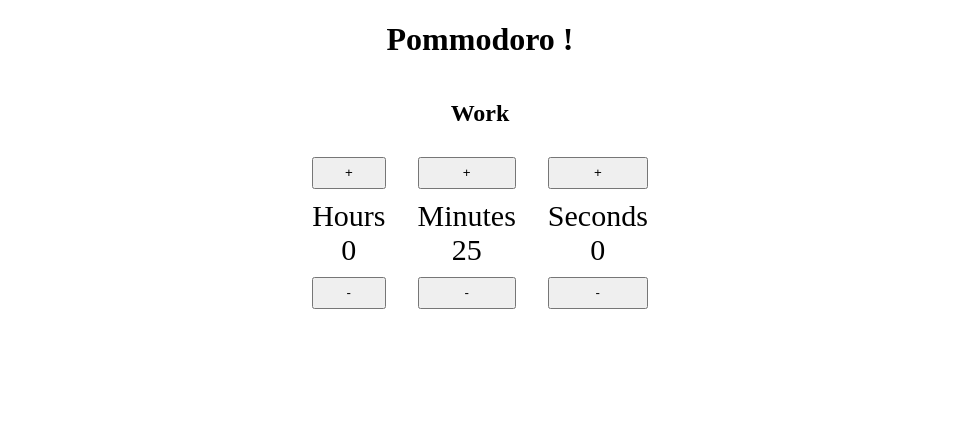
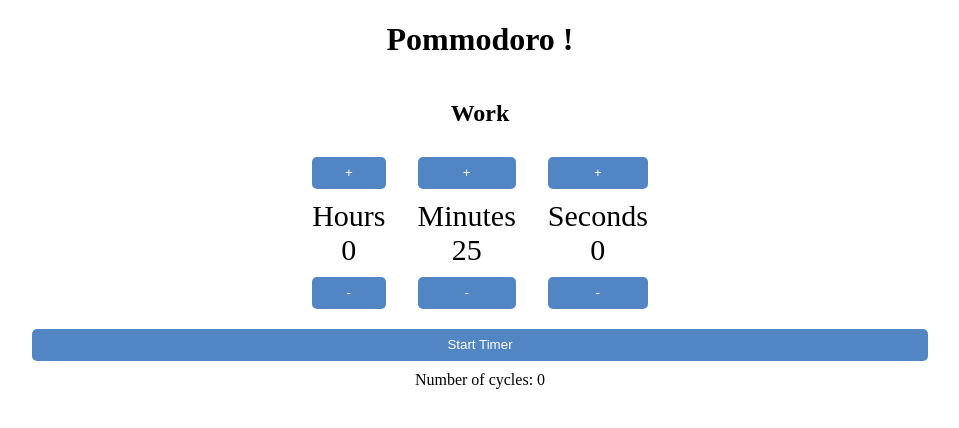
Before and after one commit to WilfriedW9/Pommodoro, a plain HTML site: page index.html in a window 1280 px wide. Shown: the whole page, without its empty margins (160-1119 px from the left). Drawn offline with Linux system fonts and the light colour scheme.

Commit message:
Implémentation nombre de cycles

```diff
--- a/index.html
+++ b/index.html
@@ -15,24 +15,28 @@
         <div class="btn-box"></div>
         <div class="time-display">
           <div class="time hours">
-            <button value="addHours">+</button>
+            <button value="addHours" class="timeCtrl">+</button>
             Hours
             <span id="hours"></span>
-            <button value="substractHours">-</button>
+            <button value="substractHours" class="timeCtrl">-</button>
           </div>
           <div class="time minutes">
-            <button value="addMinutes">+</button>Minutes<span
+            <button value="addMinutes" class="timeCtrl">+</button>Minutes<span
               id="minutes"
             ></span
-            ><button value="substractMinutes">-</button>
+            ><button value="substractMinutes" class="timeCtrl">-</button>
           </div>
           <div class="time seconds">
-            <button value="addSeconds">+</button>Seconds<span
+            <button value="addSeconds" class="timeCtrl">+</button>Seconds<span
               id="seconds"
             ></span
-            ><button value="substractSeconds">-</button>
+            ><button value="substractSeconds" class="timeCtrl">-</button>
           </div>
         </div>
+      </div>
+      <button value="start">Start Timer</button>
+      <div class="cycle-counter">
+        Number of cycles: <span id="cycleCounter"></span>
       </div>
     </div>
   </body>
--- a/script.js
+++ b/script.js
@@ -2,21 +2,19 @@ const buttons = document.querySelectorAll("button");
 const hoursDisplay = document.querySelector("#hours");
 const minutesDisplay = document.querySelector("#minutes");
 const secondsDisplay = document.querySelector("#seconds");
-console.log(minutesDisplay, secondsDisplay);
+const cycleCounter = document.querySelector("#cycleCounter")
 let hours = 0;
 let minutes = 25;
 let seconds = 0;
+let cycle = 0
+
+cycleCounter.innerText = cycle
 
 hoursDisplay.innerHTML = hours;
 minutesDisplay.innerHTML = minutes;
 secondsDisplay.innerHTML = hours;
 
-function hello() {
-  console.log("hello there ! ");
-}
-
 buttons.forEach((button) => {
-  console.log(button.value);
   hoursDisplay.innerHTML = hours;
   button.addEventListener("click", () => {
     switch (button.value) {
@@ -63,11 +61,13 @@ buttons.forEach((button) => {
         }
         secondsDisplay.innerHTML = seconds;
         break;
+      case "start":
+        button.innerText === "Start Timer" ? button.innerText = "Stop !" : button.innerText = "Start Timer"
+        button.classList.contains("start") ? button.classList.remove("start") : button.classList.add("start")
+        break;
     }
   });
 
-  button.addEventListener("mousedown", () => {
+  button.addEventListener("mousedown", () => {});
+  button.addEventListener("mouseup", () => {});
 });
-  button.addEventListener("mouseup", () => {
-  });
-});
--- a/style.css
+++ b/style.css
@@ -7,6 +7,7 @@ body {
   display: flex;
   align-items: center;
   flex-direction: column;
+  margin: 0 15%;
 }
 
 .clock {
@@ -30,7 +31,41 @@ button{
     margin: 10px 0;
     width: 100%;
     height: 2rem;
+    background-color: rgb(82, 133, 196);
+    color: white;
+    border: none;
+    border-radius: 5px;
+    transition: 0.15s;
+
+
+}
+
+.timeCtrl:active{
+    animation: shiver 0.1s ease-out;
 }
 button:hover{
     cursor: pointer;
+    box-shadow: 4px 4px rgb(51, 91, 140);
+    filter: brightness(1.1);
 }
+
+@keyframes shiver {
+    from {
+        transform: rotateZ(15deg);
+    }
+    to{
+        transform: rotateZ(-15deg);
+    }
+}
+
+.start{
+    animation: shine 1s forwards ;
+}
+@keyframes shine {
+    from {
+        background-color: rgb(82, 133, 196);
+    }
+    to{
+        background-color: rgb(0, 0, 0);
+    }
+}
```
Lines whose indentation alone changed are shown as unchanged.
